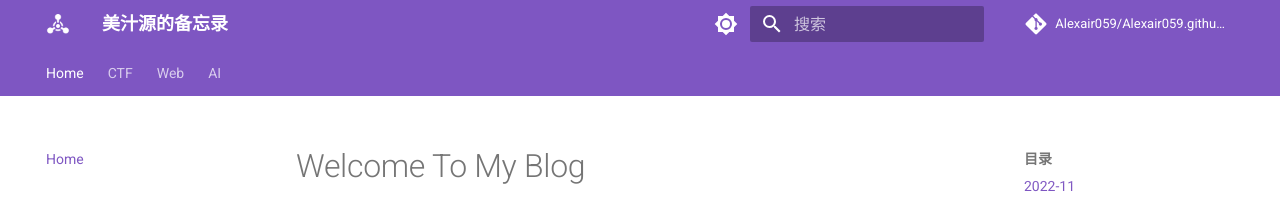
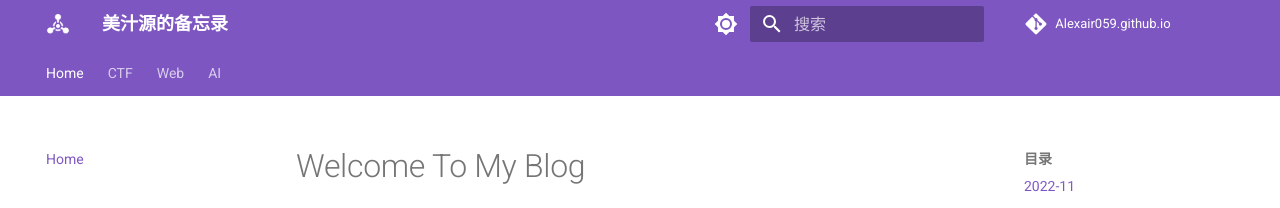
Before and after one commit to Alexair059/Alexair059.github.io, an MkDocs documentation site: the page built from docs/index.md, in a window 1280 px wide. Shown: the top 208 px of the page. Built offline with MkDocs 1.6.1 and Material for MkDocs 9.7.7, drawn with Linux system fonts in a browser that asks for light colours; comment, search, counter and statistics services are not loaded.

Commit message:
yml updated

```diff
--- a/mkdocs.yml
+++ b/mkdocs.yml
@@ -27,7 +27,7 @@ theme:
     # - header.autohide
 
 repo_url: https://github.com/Alexair059/Alexair059.github.io
-repo_name: Alexair059/Alexair059.github.io
+repo_name: Alexair059.github.io
 
 
 extra:
```
Also changed, not shown: site/404.html, site/ai/ch2_1/index.html, site/ai/todo/index.html, site/ai/todo2/index.html, site/ai/todo3/index.html, site/ai/todo4/index.html, site/ai/todo5/index.html, site/ctf/ch1/index.html, site/ctf/ch2/index.html, site/index.html, site/web/todo/index.html, site/web/todo1/index.html, site/web/todo2/index.html, site/web/todo3/index.html, 1 more files, 1 other file.
